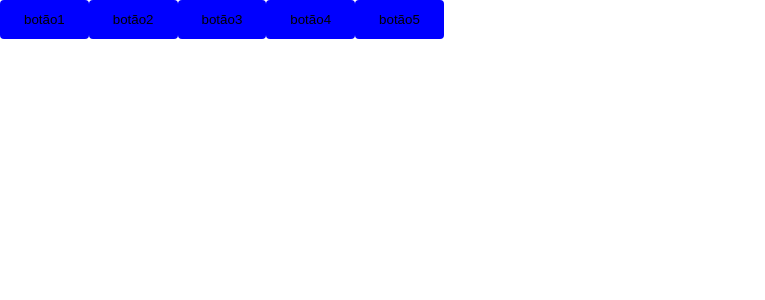
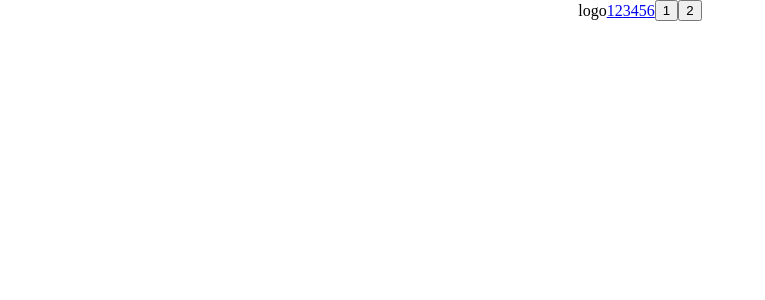
Before and after one commit to ViniciusDaCunha/first-site-in-react-ts, a React (Vite) app: page / in a window 1280 px wide. Shown: the top 300 px of the page, without its empty margins (0-765 px from the left). Built offline with nearby package versions, Linux system fonts and the light colour scheme.

Commit message:
Added navigation menu component structure

```diff
--- a/src/App.tsx
+++ b/src/App.tsx
@@ -1,18 +1,12 @@
-import './App.css'
-import ButtonCustom from './components/ButtonCustom/ButtonCustom'
+import "./App.css";
+import NavMenu from "./components/NavMenu/NavMenu";
 
 function App() {
-
   return (
     <>
-      <ButtonCustom title='botão1' />
-      <ButtonCustom title='botão2' />
-      <ButtonCustom title='botão3' />
-      <ButtonCustom title='botão4'/>
-      <ButtonCustom title='botão5'/>
-
+      <NavMenu />
     </>
-  )
+  );
 }
 
-export default App
+export default App;
--- /dev/null
+++ b/src/components/NavMenu/NavMenu.tsx
@@ -0,0 +1,31 @@
+export default function NavMenu() {
+  return (
+    <div
+      className="NavMenu"
+      style={{
+        display: "flex",
+        gap: 0,
+        alignItems: "center",
+        justifyContent: "center",
+      }}
+    >
+      <div style={{}}>logo</div>
+      <div>
+        <div>
+          <a href="#">1</a>
+          <a href="#">2</a>
+          <a href="#">3</a>
+          <a href="#">4</a>
+          <a href="#">5</a>
+          <a href="#">6</a>
+        </div>
+      </div>
+      <div>
+        <div>
+          <button>1</button>
+          <button>2</button>
+        </div>
+      </div>
+    </div>
+  );
+}
```
